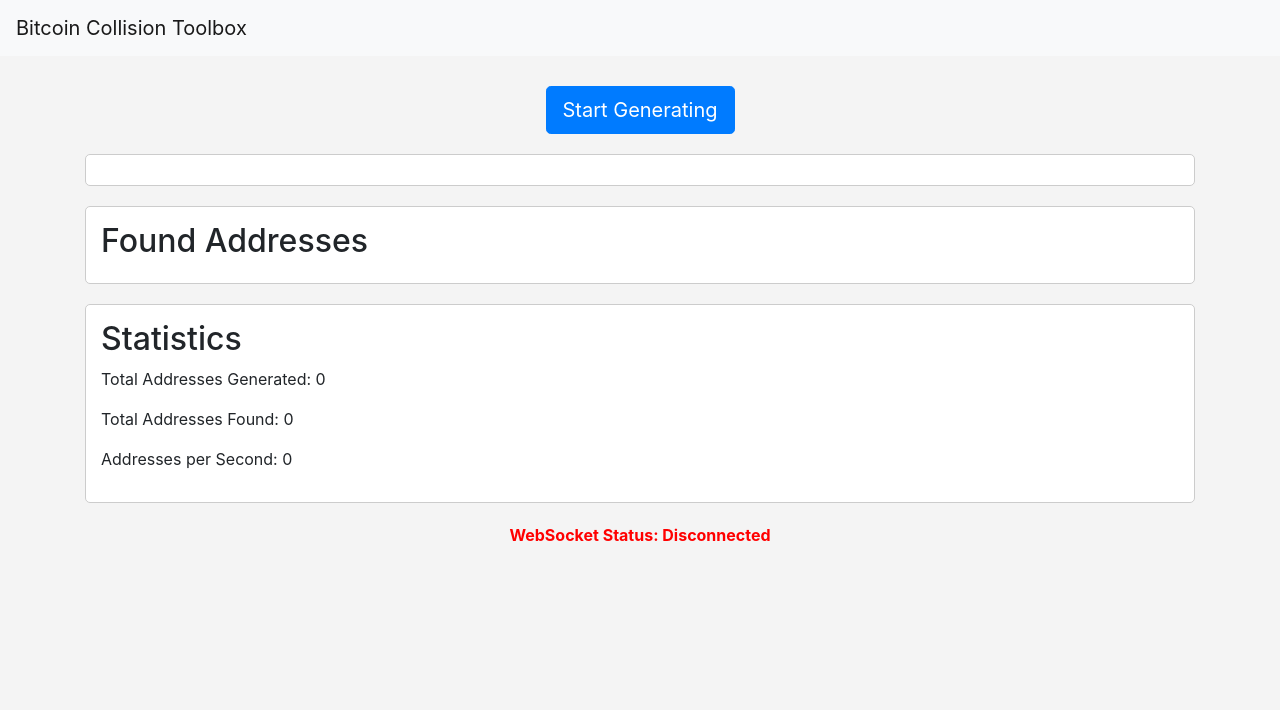
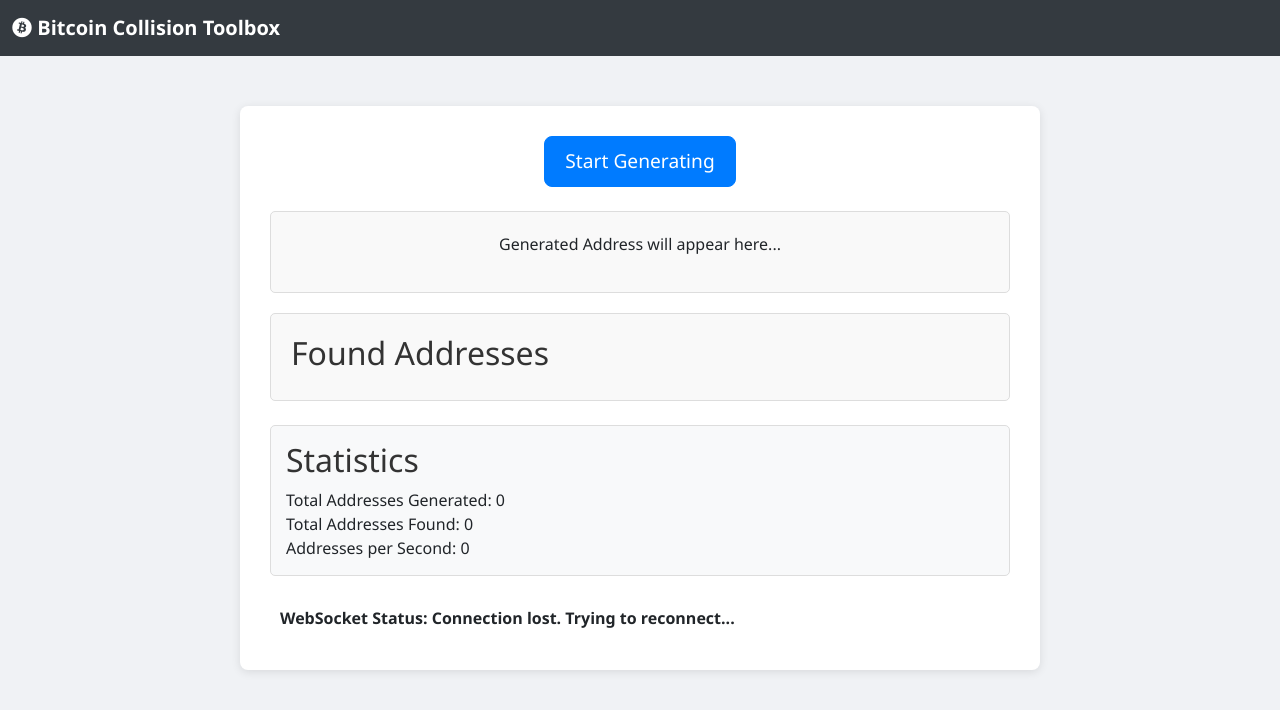
Before and after one commit to thejordanprice/bitcoin-collision-toolbox, a plain HTML site: page index.html in a window 1280 px wide. Drawn offline with nearby package versions, Linux system fonts and the light colour scheme.

Commit message:
Add files via upload

```diff
--- a/index.html
+++ b/index.html
@@ -4,61 +4,120 @@
     <meta charset="UTF-8">
     <meta name="viewport" content="width=device-width, initial-scale=1.0">
     <title>Bitcoin Collision Toolbox</title>
-    <link rel="stylesheet" href="https://stackpath.bootstrapcdn.com/bootstrap/4.5.2/css/bootstrap.min.css">
+    <link href="https://cdn.jsdelivr.net/npm/bootstrap@5.3.0-alpha1/dist/css/bootstrap.min.css" rel="stylesheet">
+    <link href="https://cdnjs.cloudflare.com/ajax/libs/font-awesome/5.15.4/css/all.min.css" rel="stylesheet">
     <style>
         body {
-            background-color: #f4f4f4;
+            background-color: #f0f2f5;
+            font-family: 'Segoe UI', Tahoma, Geneva, Verdana, sans-serif;
         }
-        h1 {
+
+        .navbar {
+            background-color: #343a40;
+        }
+
+        .navbar-brand {
+            color: white !important;
+            font-weight: bold;
+        }
+
+        .container {
+            max-width: 800px;
+            margin-top: 50px;
+            background-color: #fff;
+            padding: 30px;
+            border-radius: 8px;
+            box-shadow: 0 2px 10px rgba(0, 0, 0, 0.1);
+        }
+
+        h1, h2 {
             color: #333;
+        }
+
+        .btn-primary {
+            background-color: #007bff;
+            border-color: #007bff;
+            transition: background-color 0.3s, border-color 0.3s;
+        }
+
+        .btn-primary:hover {
+            background-color: #0056b3;
+            border-color: #004085;
+        }
+
+        .status {
+            font-weight: bold;
+            padding: 10px;
             margin-top: 20px;
+            border-radius: 5px;
         }
+
+        .connected {
+            background-color: #d4edda;
+            color: #155724;
+        }
+
+        .disconnected {
+            background-color: #f8d7da;
+            color: #721c24;
+        }
+
+        .error {
+            background-color: #fff3cd;
+            color: #856404;
+        }
+
         .address-container {
             margin-top: 20px;
-            padding: 15px;
-            border: 1px solid #ccc;
+            padding: 20px;
+            border: 1px solid #ddd;
             border-radius: 5px;
-            background-color: white;
+            background-color: #f9f9f9;
         }
+
+        .found-address {
+            border-bottom: 1px solid #ddd;
+            padding: 15px 0;
+        }
+
         .address {
             font-weight: bold;
         }
+
         .balance {
-            color: green;
+            color: #28a745;
         }
-        .found-address {
-            border-bottom: 1px solid #ddd;
-            padding: 5px 0;
+
+        .stats {
+            background-color: #f8f9fa;
+            border: 1px solid #ddd;
+            padding: 15px;
+            border-radius: 5px;
         }
-        .stats {
-            margin-top: 20px;
+
+        .stats p {
+            margin: 0;
         }
+
         .button-container {
-            padding-top: 30px;
-        }
-        .status {
-            margin-top: 20px;
-            font-weight: bold;
             text-align: center;
         }
-        .connected {
-            color: green;
-        }
-        .disconnected {
-            color: red;
-        }
-        .error {
-            color: orange;
+
+        #start-btn {
+            padding: 10px 20px;
+            font-size: 1.2rem;
         }
     </style>
 </head>
 <body>
 
-<nav class="navbar navbar-expand-lg navbar-light bg-light">
-    <a class="navbar-brand" href="#">Bitcoin Collision Toolbox</a>
-    <button class="navbar-toggler" type="button" data-toggle="collapse" data-target="#navbarNav" aria-controls="navbarNav" aria-expanded="false" aria-label="Toggle navigation">
-        <span class="navbar-toggler-icon"></span>
-    </button>
+<nav class="navbar navbar-expand-lg">
+    <div class="container-fluid">
+        <a class="navbar-brand" href="#">
+            <i class="fab fa-bitcoin"></i>
+            Bitcoin Collision Toolbox
+        </a>
+    </div>
 </nav>
 
 <div class="container">
@@ -66,25 +125,27 @@
         <button id="start-btn" class="btn btn-primary btn-lg">Start Generating</button>
     </div>
 
-    <div id="results" class="address-container"></div>
+    <div id="results" class="address-container text-center mt-4">
+        <p>Generated Address will appear here...</p>
+    </div>
 
     <div id="found-addresses" class="address-container">
         <h2>Found Addresses</h2>
     </div>
 
-    <div id="stats" class="address-container stats">
+    <div id="stats" class="address-container stats mt-4">
         <h2>Statistics</h2>
         <p>Total Addresses Generated: <span id="total-generated">0</span></p>
         <p>Total Addresses Found: <span id="total-found">0</span></p>
         <p>Addresses per Second: <span id="addresses-per-second">0</span></p>
     </div>
 
-    <div id="ws-status" class="status disconnected">WebSocket Status: Disconnected</div>
+    <div id="ws-status" class="status disconnected text-center">
+        WebSocket Status: Disconnected
+    </div>
 </div>
 
-<script src="https://code.jquery.com/jquery-3.5.1.slim.min.js"></script>
-<script src="https://cdn.jsdelivr.net/npm/@popperjs/core@2.5.4/dist/umd/popper.min.js"></script>
-<script src="https://stackpath.bootstrapcdn.com/bootstrap/4.5.2/js/bootstrap.min.js"></script>
+<script src="https://cdn.jsdelivr.net/npm/bootstrap@5.3.0-alpha1/dist/js/bootstrap.bundle.min.js"></script>
 <script>
     const startButton = document.getElementById('start-btn');
     const resultsDiv = document.getElementById('results');
@@ -94,23 +155,34 @@
     const addressesPerSecondSpan = document.getElementById('addresses-per-second');
     const wsStatus = document.getElementById('ws-status');
 
-    let startTime;
+    let socket;
+    let reconnectAttempts = 0;
+    const maxReconnectAttempts = 5;
     let intervalId;
     let generating = false;
-
-    const socket = new WebSocket('ws://localhost:8080');
+    let startTime;
 
     function updateWebSocketStatus(status) {
         wsStatus.textContent = `WebSocket Status: ${status}`;
         wsStatus.className = `status ${status.toLowerCase()}`;
     }
 
+    function connectWebSocket() {
+        socket = new WebSocket('ws://localhost:8080');
+
         socket.onopen = () => {
+            reconnectAttempts = 0;
             updateWebSocketStatus('Connected');
         };
 
-    socket.onclose = () => {
-        updateWebSocketStatus('Disconnected');
+        socket.onclose = function() {
+            console.log("WebSocket connection closed");
+            if (reconnectAttempts < maxReconnectAttempts) {
+                updateWebSocketStatus('Connection lost. Trying to reconnect...');
+                setTimeout(() => reconnect(), 5000);
+            } else {
+                updateWebSocketStatus('Maximum reconnection attempts reached. Please refresh the page.');
+            }
         };
 
         socket.onerror = () => {
@@ -121,7 +193,7 @@
             const data = JSON.parse(event.data);
 
             if (data.action === 'generated') {
-            resultsDiv.innerHTML = `<p>Generated Address: <span class="address">${data.address}</span> <br> WIF: ${data.wifKey}</p>`;
+                resultsDiv.innerHTML = `<p><span class="address">${data.address}</span> <br>${data.wifKey}</p>`;
                 totalGeneratedSpan.innerText = parseInt(totalGeneratedSpan.innerText) + 1;
             } else if (data.action === 'found') {
                 const foundAddressDiv = document.createElement('div');
@@ -131,22 +203,30 @@
                 totalFoundSpan.innerText = parseInt(totalFoundSpan.innerText) + 1;
             }
         };
+    }
+
+    function reconnect() {
+        reconnectAttempts++;
+        console.log(`Reconnection attempt #${reconnectAttempts}`);
+        if (reconnectAttempts < maxReconnectAttempts) {
+            connectWebSocket();
+        }
+    }
+
+    connectWebSocket();
 
     startButton.onclick = () => {
         if (!generating) {
             socket.send(JSON.stringify({ action: 'start' }));
             generating = true;
             startButton.innerText = 'Stop Generating';
-            startButton.classList.remove('btn-primary');
-            startButton.classList.add('btn-secondary');
+            startButton.classList.replace('btn-primary', 'btn-secondary');
             startTime = Date.now();
 
-            // Reset statistics
             totalGeneratedSpan.innerText = '0';
             totalFoundSpan.innerText = '0';
             addressesPerSecondSpan.innerText = '0';
 
-            // Update addresses per second statistic every second
             intervalId = setInterval(() => {
                 const elapsedTime = (Date.now() - startTime) / 1000;
                 const totalGenerated = parseInt(totalGeneratedSpan.innerText);
@@ -157,8 +237,7 @@
             socket.send(JSON.stringify({ action: 'stop' }));
             generating = false;
             startButton.innerText = 'Start Generating';
-            startButton.classList.remove('btn-secondary');
-            startButton.classList.add('btn-primary');
+            startButton.classList.replace('btn-secondary', 'btn-primary');
             clearInterval(intervalId);
         }
     };
```
Also changed, not shown: server.js (+2 -60 lines). Lines whose indentation alone changed are shown as unchanged.
